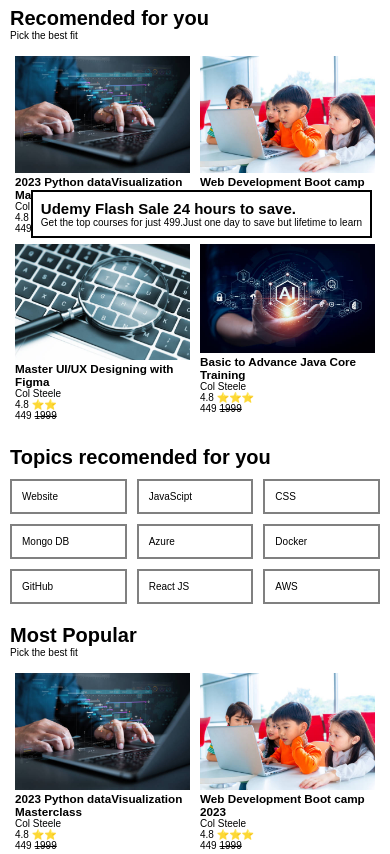
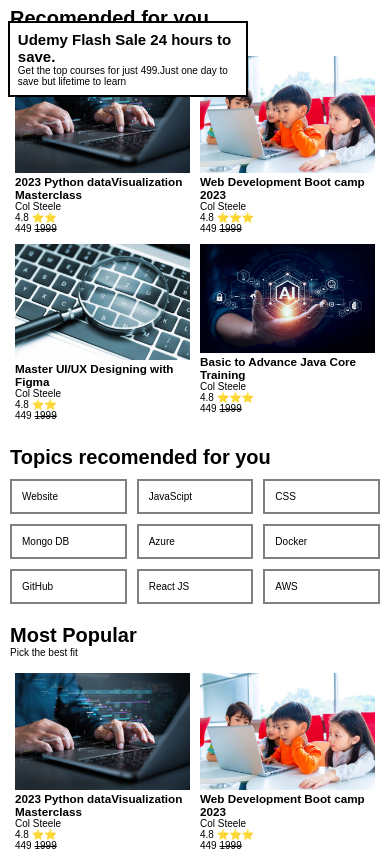
Before and after one commit to RAMASAMYABISHAKE/Udemy-clone, a plain HTML site: page index.html in a window 390 px wide. Shown: the part 63-917 px from the top of the page. Drawn offline with Linux system fonts and the light colour scheme; a web font is replaced by a local one.

Commit message:
saleimage offer box updated

```diff
--- a/style.css
+++ b/style.css
@@ -220,5 +220,9 @@ body {
     .categories{display: none;}
     .navbar__right,.navbar__search{display: none;}
     .navbar__menu{display:block;}
+    .saleimage__offer{ position: absolute;
+        left: 2%;
+        top: 10%;
+    width: 220px;}
 
 }
```
